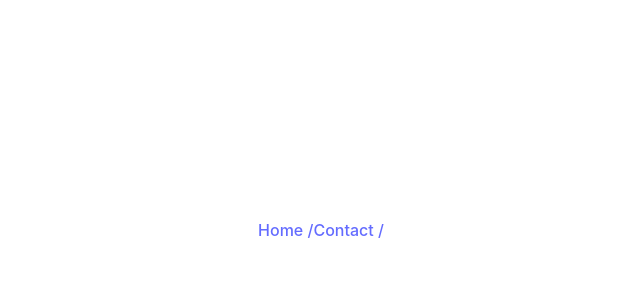
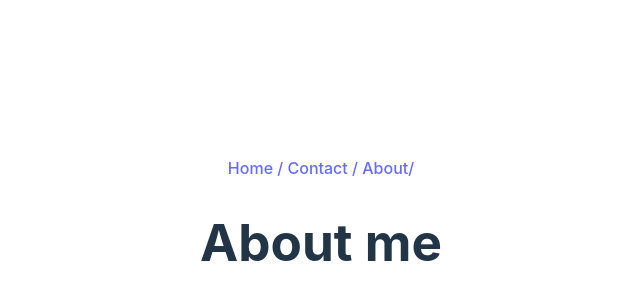
Before and after one commit to yolovi/ej-react-dia1-personalPage, a React (Vite) app: page /About in a window 1280 px wide. Before the commit this address had no page. Shown: the part 170-470 px from the top of the page, without its empty margins (319-959 px from the left). Built offline with nearby package versions, Linux system fonts and the light colour scheme.

Commit message:
added About component

```diff
--- a/src/App.jsx
+++ b/src/App.jsx
@@ -3,6 +3,7 @@ import "./App.css";
 import Contact from "./components/Contact/Contact";
 import Header from "./components/Header/Header";
 import Home from "./components/Home/Home";
+import About from "./components/About/About";
 
 function App() {
   return (
@@ -10,8 +11,9 @@ function App() {
       <BrowserRouter>
         <Header />
         <Routes>
-          <Route path="/" element={<Home />}></Route>
-          <Route path="/Contact" element={<Contact />} />
+          <Route path= "/" element={<Home />}/>
+          <Route path= "/Contact" element={<Contact />} />
+          <Route path= "/About" element={<About />} />
         </Routes>
       </BrowserRouter>
     </>
--- /dev/null
+++ b/src/components/About/About.jsx
@@ -0,0 +1,9 @@
+const About = () => {
+  return (
+    <div>
+      <h1>About me</h1>
+    </div>
+  );
+};
+
+export default About;
--- a/src/components/Contact/Contact.jsx
+++ b/src/components/Contact/Contact.jsx
@@ -7,7 +7,7 @@ const Contact = () => {
         email: "",
       };
 
-        //*ESTADOS DEL COMPONENTE
+  //ESTADOS DEL COMPONENTE
   //estado del formulario
   const [data, setData] = useState(initialState);
   //estado del botón disabled
@@ -15,7 +15,6 @@ const Contact = () => {
   //estado del mensaje de validación
   const [message, setMessage] = useState("");
   const navigate = useNavigate(); //inicializamos navigate
-
 
 // FUNCIONES
     const handleInputChange = (event) => {
--- a/src/components/Header/Header.jsx
+++ b/src/components/Header/Header.jsx
@@ -4,8 +4,9 @@ const Header = () => {
   return (
       <header className="header-container">
         <nav>
-          <Link to = "/" >Home /</Link>
-          <Link to = "/Contact" >Contact /</Link>
+          <Link to = "/" > Home /</Link>
+          <Link to = "/Contact" > Contact /</Link>
+          <Link to="/About/"> About/</Link>
         </nav>
       </header>
   );
--- a/src/components/Home/Home.jsx
+++ b/src/components/Home/Home.jsx
@@ -1,6 +1,6 @@
 import Tech from "../Technologies/Tech";
 
-const Home = (props) => {
+const Home = () => {
   return (
     <>
       <h1>Yolanda Lopez</h1>
```
